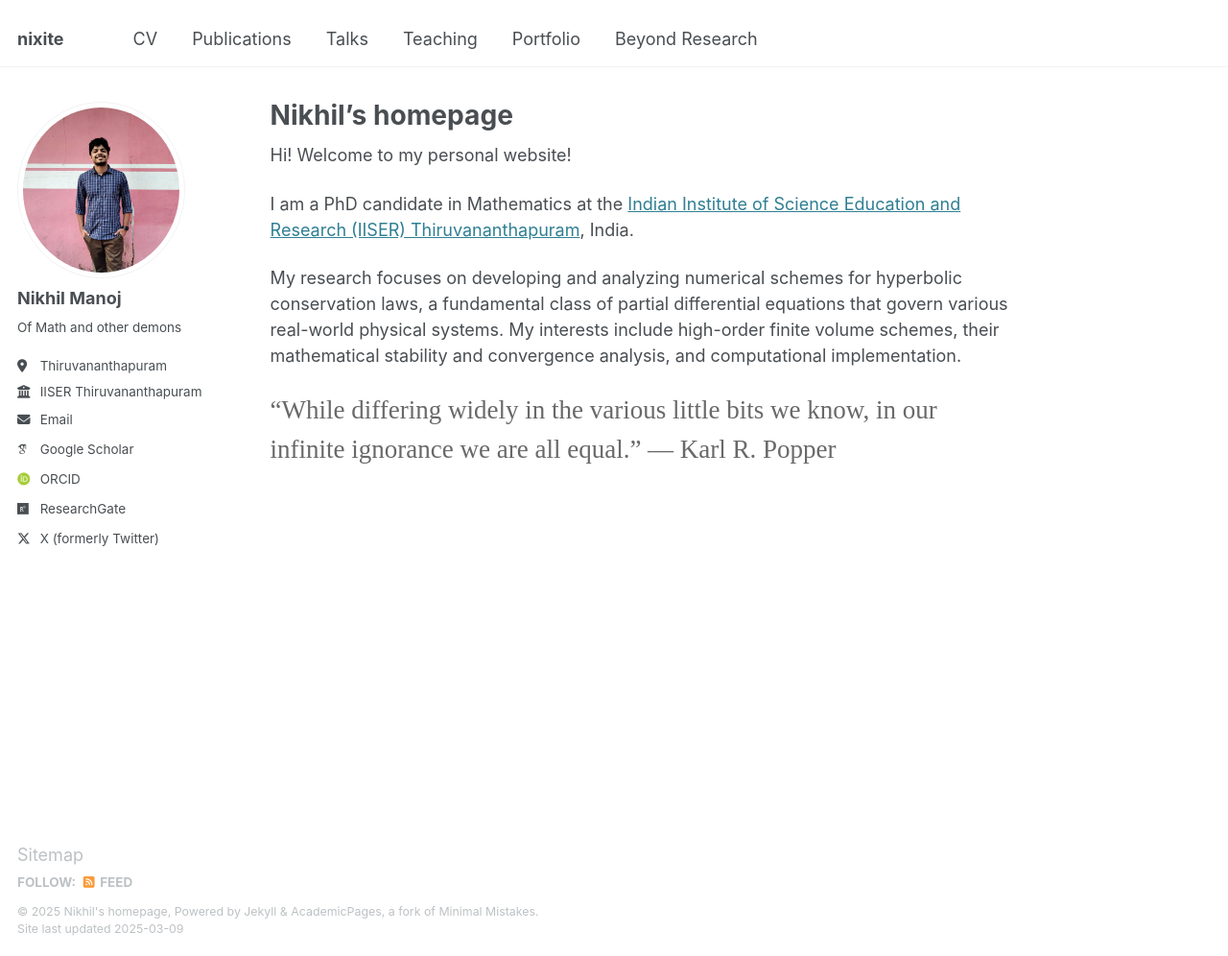
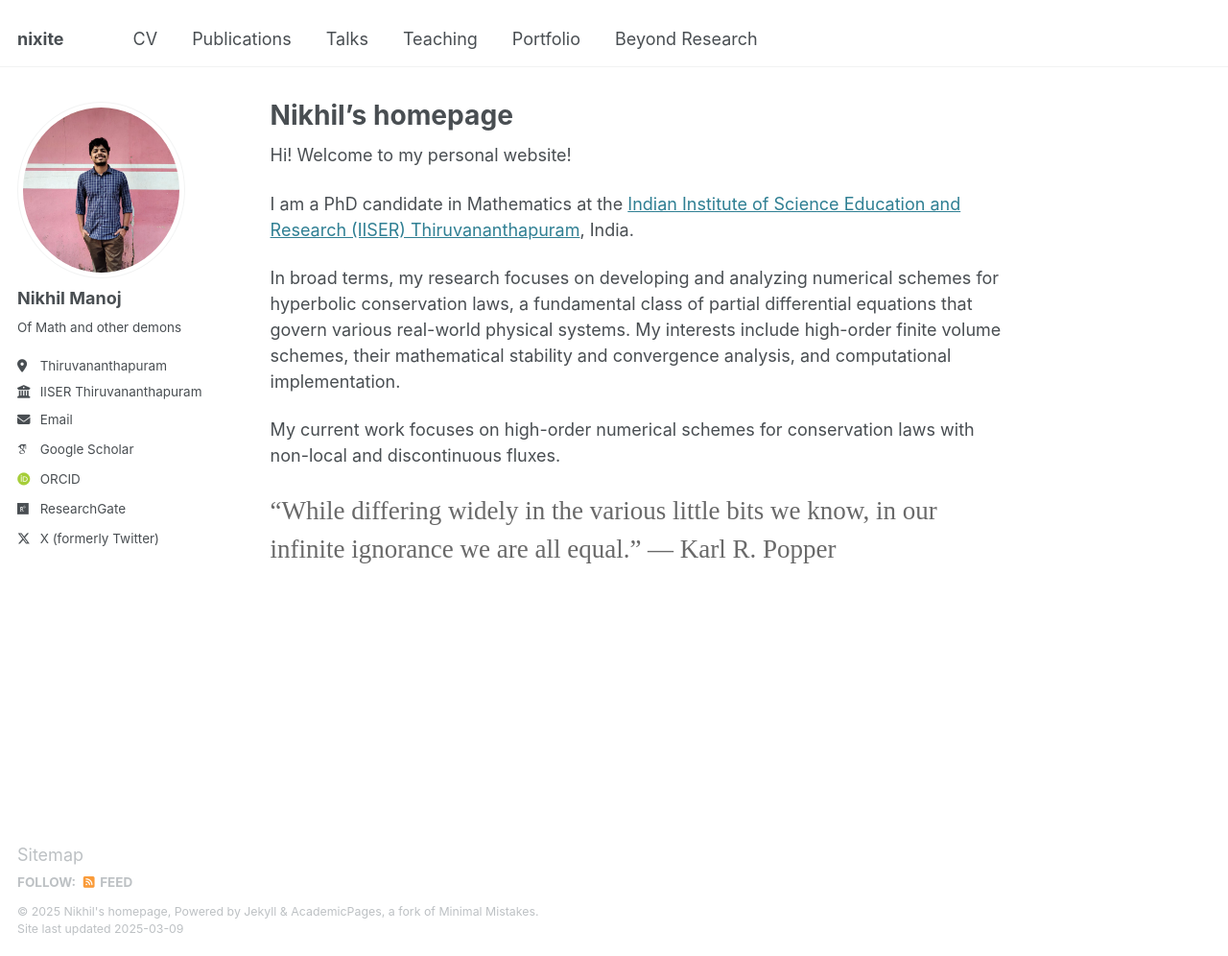
Before and after one commit to nikhil0597/nikhil0597.github.io, a Jekyll site: the page built from _pages/about.md, in a window 1280 px wide and 996 px high. Shown: the whole window at 96% size. Built offline with Jekyll 4.4.1, drawn with Linux system fonts in a browser that asks for light colours; some web fonts are replaced.

Commit message:
Update about.md

```diff
--- a/_pages/about.md
+++ b/_pages/about.md
@@ -10,7 +10,9 @@ Hi! Welcome to my personal website!
 
 I am a PhD candidate in Mathematics at the [Indian Institute of Science Education and Research (IISER) Thiruvananthapuram](https://www.iisertvm.ac.in/), India.
 
-My research focuses on developing and analyzing numerical schemes for hyperbolic conservation laws, a fundamental class of partial differential equations that govern various real-world physical systems. My interests include high-order finite volume schemes, their mathematical stability and convergence analysis, and computational implementation.
+In broad terms, my research focuses on developing and analyzing numerical schemes for hyperbolic conservation laws, a fundamental class of partial differential equations that govern various real-world physical systems. My interests include high-order finite volume schemes, their mathematical stability and convergence analysis, and computational implementation.
+
+My current work focuses on high-order numerical schemes for conservation laws with non-local and discontinuous fluxes.
 
 <span style="font-family: 'Brush Script MT', cursive; font-size: 1.5em; color: #696969;">
   “While differing widely in the various little bits we know, in our infinite ignorance we are all equal.”
```
